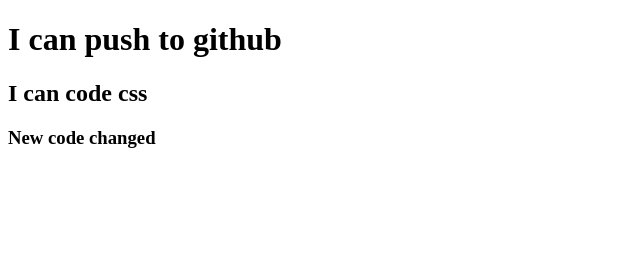
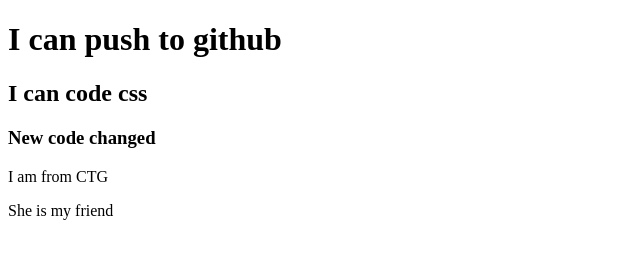
Before and after one commit to neelasen/my-2nd-repo, a plain HTML site: page index.html in a window 1280 px wide. Shown: the whole page, without its empty margins (0-640 px from the left). Drawn offline with Linux system fonts and the light colour scheme.

Commit message:
styles added

```diff
--- a/index.html
+++ b/index.html
@@ -5,11 +5,14 @@
     <meta http-equiv="X-UA-Compatible" content="IE=edge">
     <meta name="viewport" content="width=device-width, initial-scale=1.0">
     <title>My 2nd github repo</title>
+    <link rel="stylesheet" href="style.css">
 </head>
 <body>
     <h1>I can push to github</h1>
     <h2>I can code css</h2>
     <h3>New code changed</h3>
+    <p>I am from CTG</p>
+    <p>She is my friend</p>
 
 
 </body>
```
Also changed, not shown: style.css (added).
